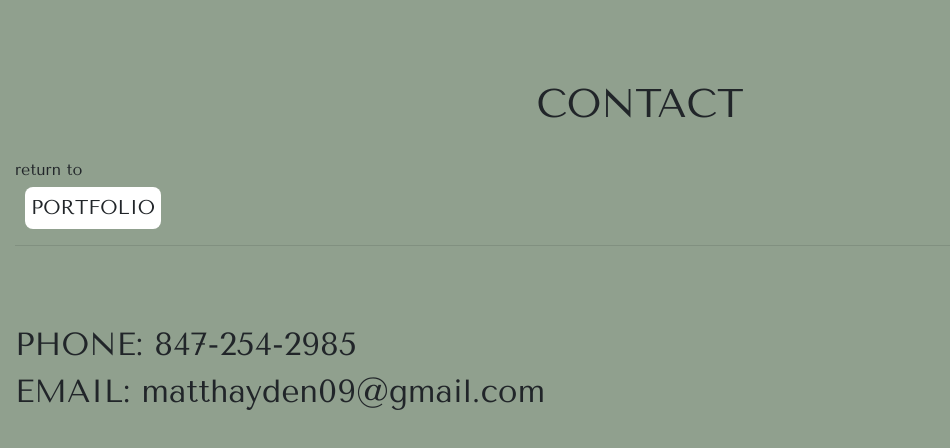
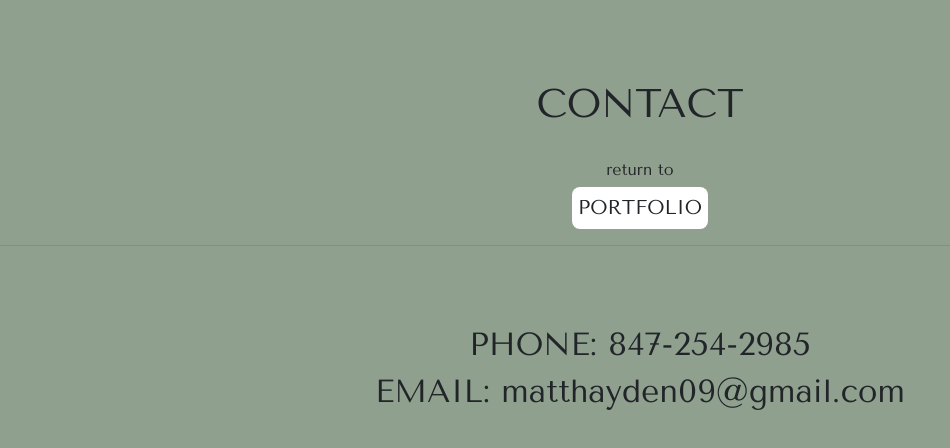
Before and after one commit to matthayden09/matthayden09.github.io, a website: page contact.html in a window 1280 px wide. Shown: the whole page, without its empty margins (0-950 px from the left). Drawn offline with nearby package versions, Linux system fonts and the light colour scheme.

Commit message:
updated container

```diff
--- a/contact.html
+++ b/contact.html
@@ -14,7 +14,7 @@
 </head>
 
 <body>
-    <div class="container-fluid">
+    <div class="container-xxl">
         <header class="contact-header">
             <h1 class="contact-text">CONTACT</h1>
         </header>
```
